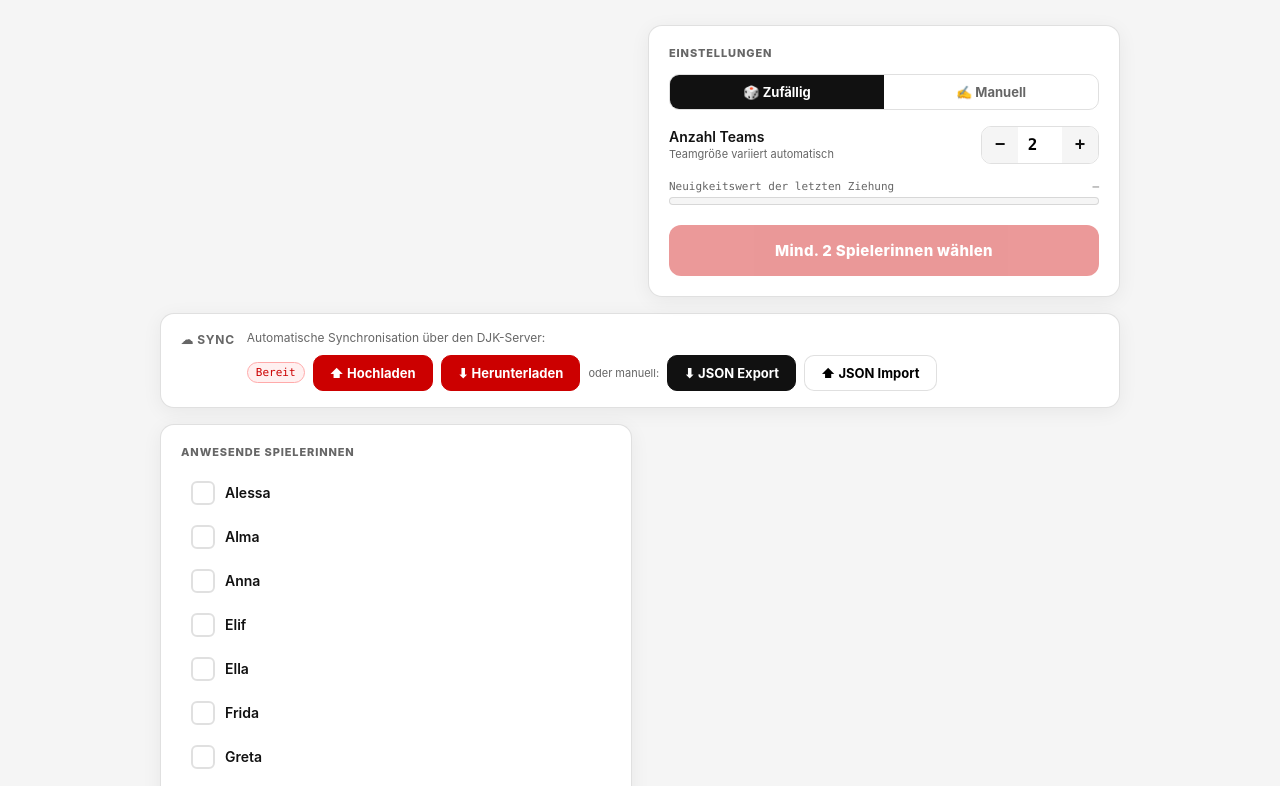
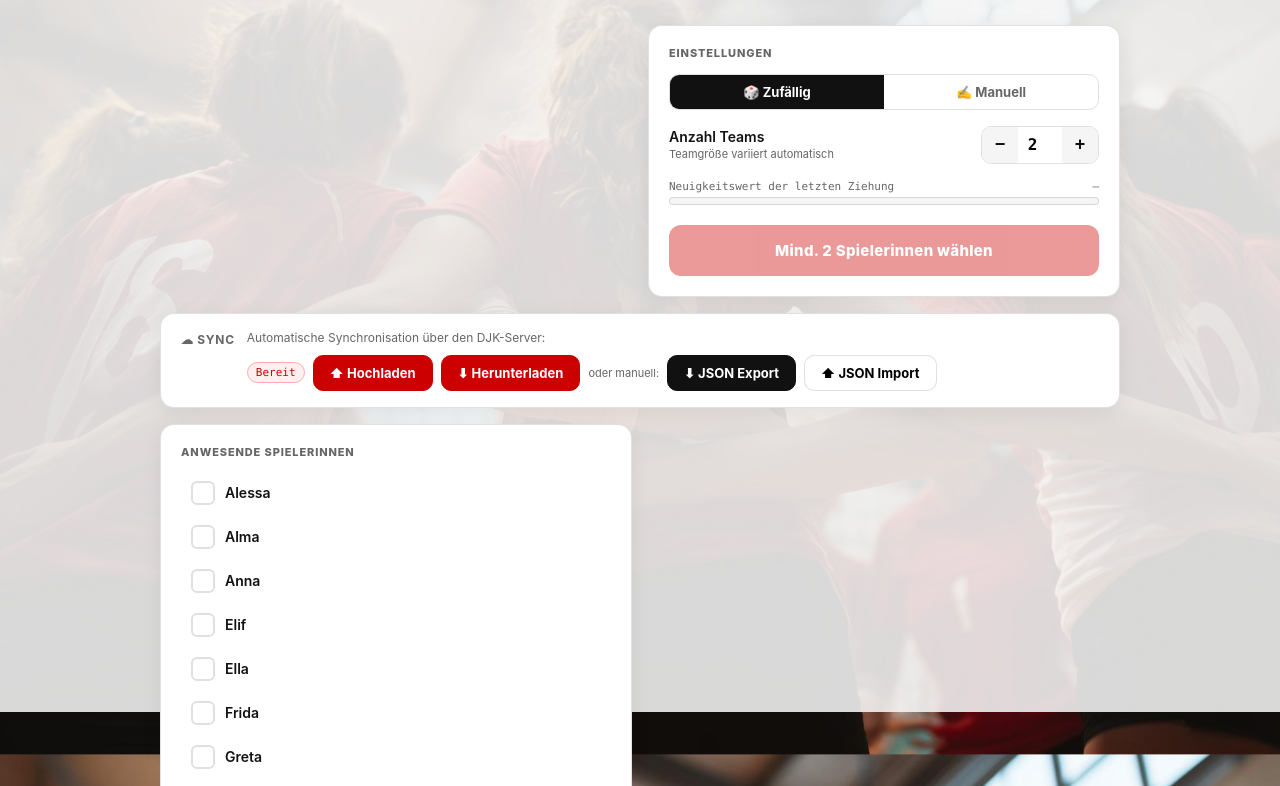
Before and after one commit to tuppesmuppes/djk-app, a website: page index.html in a window 1280 px wide. Shown: the part 88-874 px from the top of the page. Drawn offline with Linux system fonts and the light colour scheme.

Commit message:
Add background image

```diff
--- a/index.html
+++ b/index.html
@@ -44,7 +44,21 @@
     }
 
     * { box-sizing: border-box; margin: 0; padding: 0; }
-    body { font-family: -apple-system, BlinkMacSystemFont, 'Segoe UI', Roboto, Helvetica, Arial, sans-serif; background: var(--bg); color: var(--ink); min-height: 100vh; }
+    body { font-family: -apple-system, BlinkMacSystemFont, 'Segoe UI', Roboto, Helvetica, Arial, sans-serif; background: var(--bg); color: var(--ink); min-height: 100vh;
+      background-image: url('U16neu.jpg');
+      background-size: cover;
+      background-position: center top;
+      background-attachment: fixed;
+    }
+    body::before {
+      content: '';
+      position: fixed;
+      inset: 0;
+      background: rgba(245,245,245,0.88);
+      z-index: 0;
+      pointer-events: none;
+    }
+    .wrap { position: relative; z-index: 1; }
 
     .wrap { max-width: 960px; margin: 0 auto; padding: 24px 16px 48px; }
 
```
